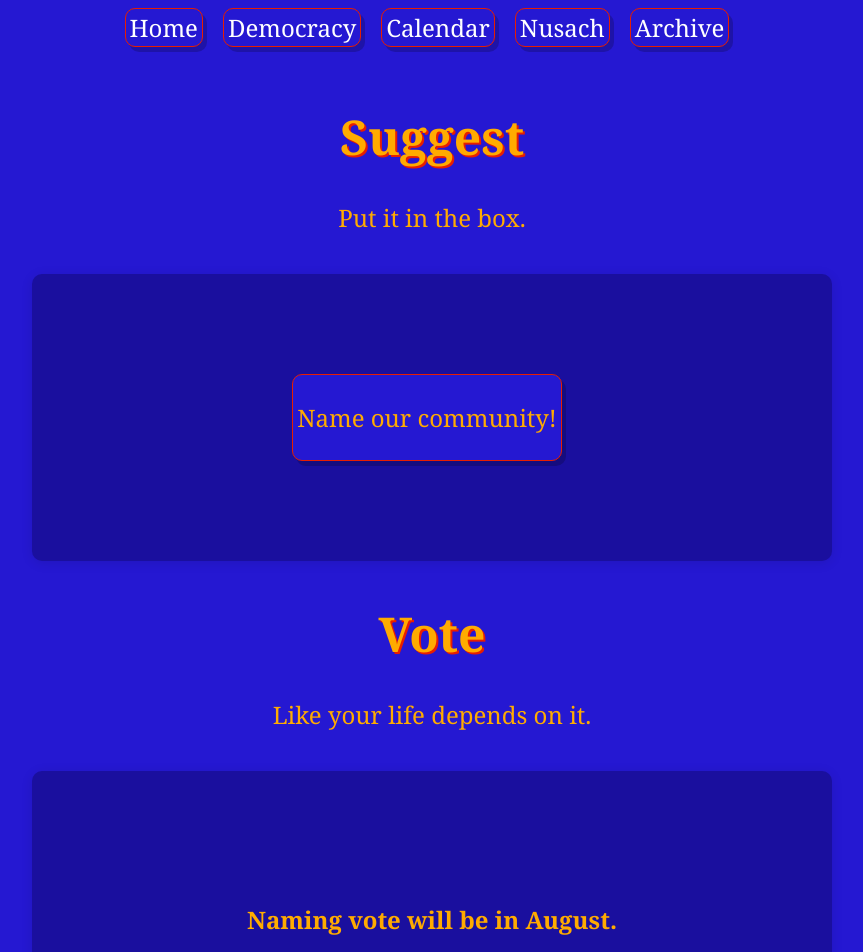
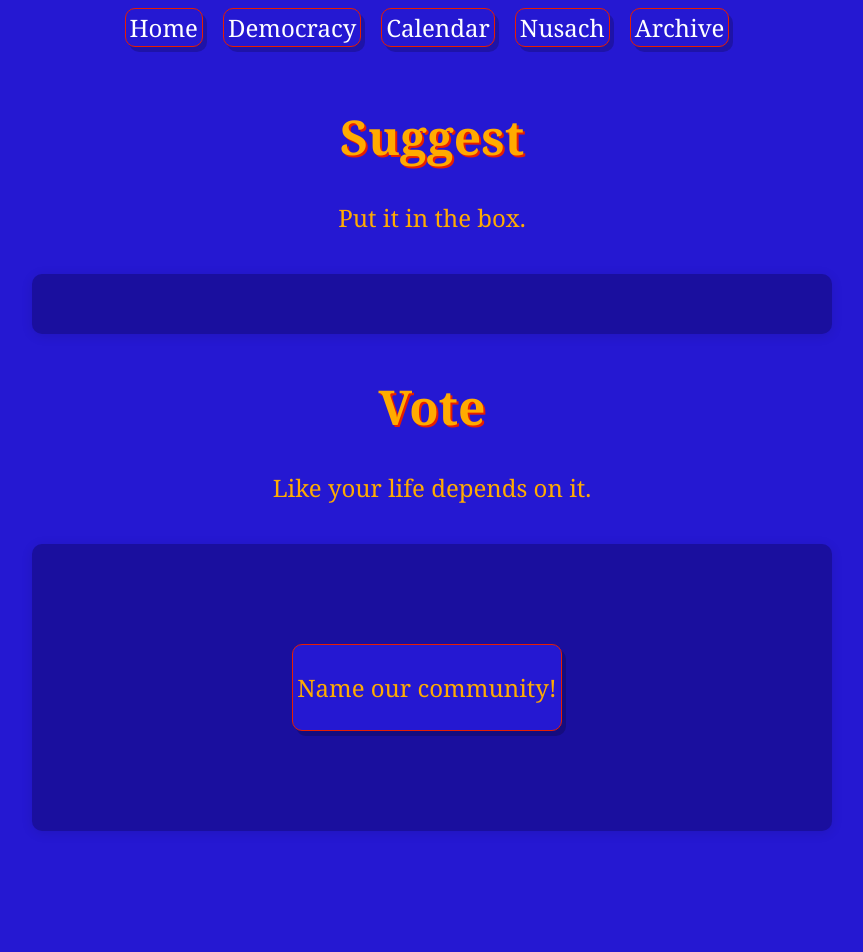
Before and after one commit to cyberjewess/tbrs-sv, a SvelteKit app: page /democracy in a window 1280 px wide. Shown: the top 952 px of the page, without its empty margins (208-1071 px from the left). After the commit the page ends 884 px from the top, so only its background shows below. Built offline with nearby package versions, Linux system fonts and the light colour scheme.

Commit message:
Add name page voting link and remove suggestion link

```diff
--- a/src/routes/democracy/+page.svelte
+++ b/src/routes/democracy/+page.svelte
@@ -9,11 +9,11 @@
 <p class="centered">Put it in the box.</p>
 <div class="vote-card">
 	<ul>
-		<li>
+		<!-- <li>
 			<a href={form.link} class="button">
 				<pre>{form.display}</pre>
 			</a>
-		</li>
+		</li> -->
 	</ul>
 </div>
 
@@ -22,7 +22,9 @@
 <div class="vote-card">
 	<ul>
 		<li>
-			<h4>Naming vote will be in August.</h4>
+			<a href="/name" class="button">
+				<pre>Name our community!</pre>
+			</a>
 		</li>
 	</ul>
 </div>
```
